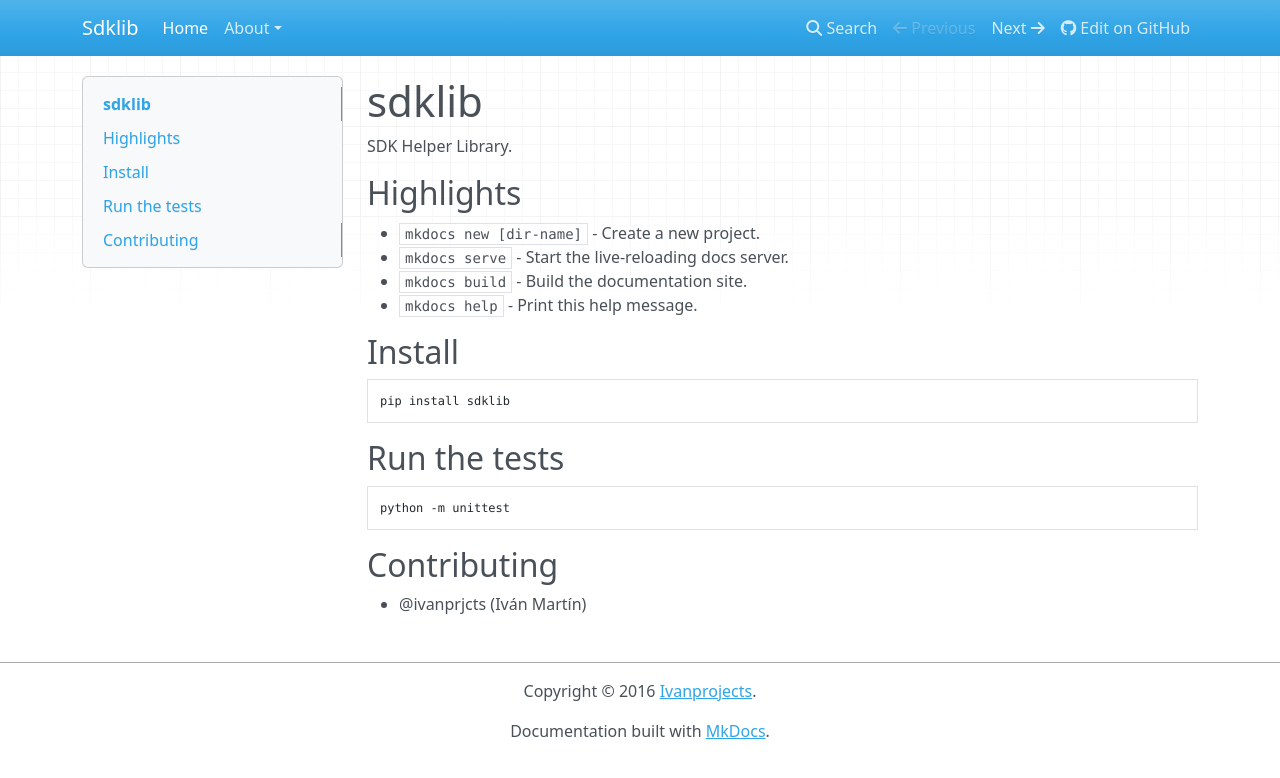
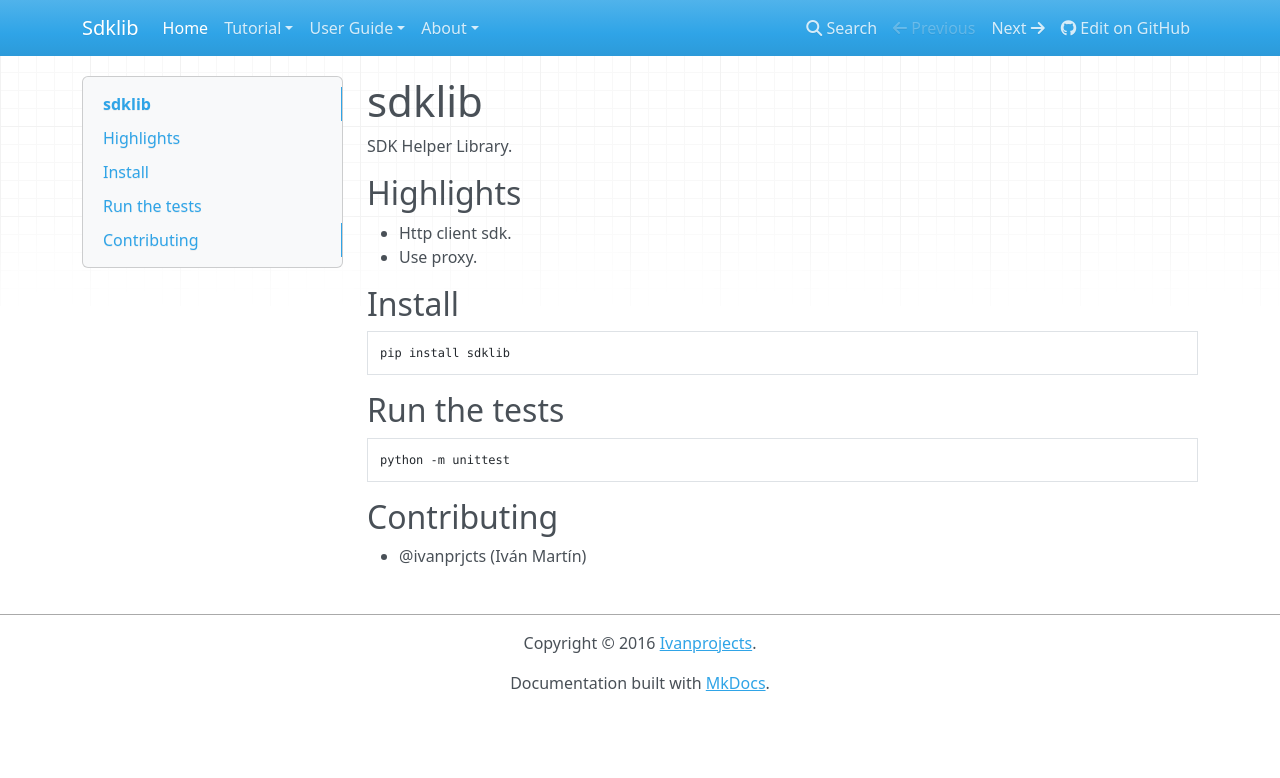
Before and after one commit to ivanprjcts/sdklib, an MkDocs documentation site: the page built from docs/index.md, in a window 1280 px wide. Shown: the top 778 px of the page. Built offline with MkDocs 1.6.1, drawn with Linux system fonts in a browser that asks for light colours; nearby versions of some CDN libraries; old or Windows-style settings are respelled for this version of MkDocs.

Commit message:
update docs

```diff
--- a/docs/index.md
+++ b/docs/index.md
@@ -5,10 +5,8 @@ SDK Helper Library.
 
 ## Highlights
 
-* `mkdocs new [dir-name]` - Create a new project.
-* `mkdocs serve` - Start the live-reloading docs server.
-* `mkdocs build` - Build the documentation site.
-* `mkdocs help` - Print this help message.
+* Http client sdk.
+* Use proxy.
 
 
 ## Install
--- a/mkdocs.yml
+++ b/mkdocs.yml
@@ -1,8 +1,15 @@
 site_name: Sdklib
+site_description: SDK helper library.
+site_author: Iván Martín Vedriel
+
 repo_url: https://github.com/ivanprjcts/sdklib
 
 pages:
 - Home: index.md
+- Tutorial:
+    - Writing Your First SDK: tutorial/my-first-sdk.md
+- User Guide:
+    - Renderers: user-guide/renderers.md
 - About:
     - Release Notes: about/release-notes.md
     - License: about/license.md
```
